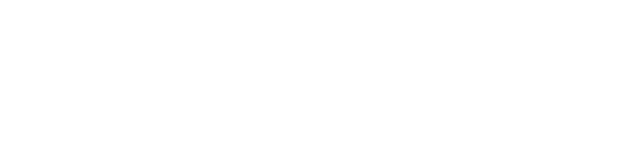
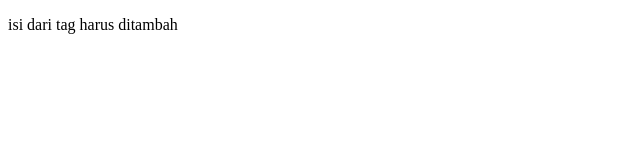
Before and after one commit to aisprayogi/cv, a plain HTML site: page index.html in a window 1280 px wide. Shown: the whole page, without its empty margins (0-640 px from the left). Drawn offline with Linux system fonts and the light colour scheme.

Commit message:
update index adding body

```diff
--- a/index.html
+++ b/index.html
@@ -7,6 +7,6 @@
     <meta name="viewport" content="width=device-width, initial-scale=1">
 </head>
 <body>
-
+    <p>isi dari tag harus ditambah
 </body>
 </html>
```
